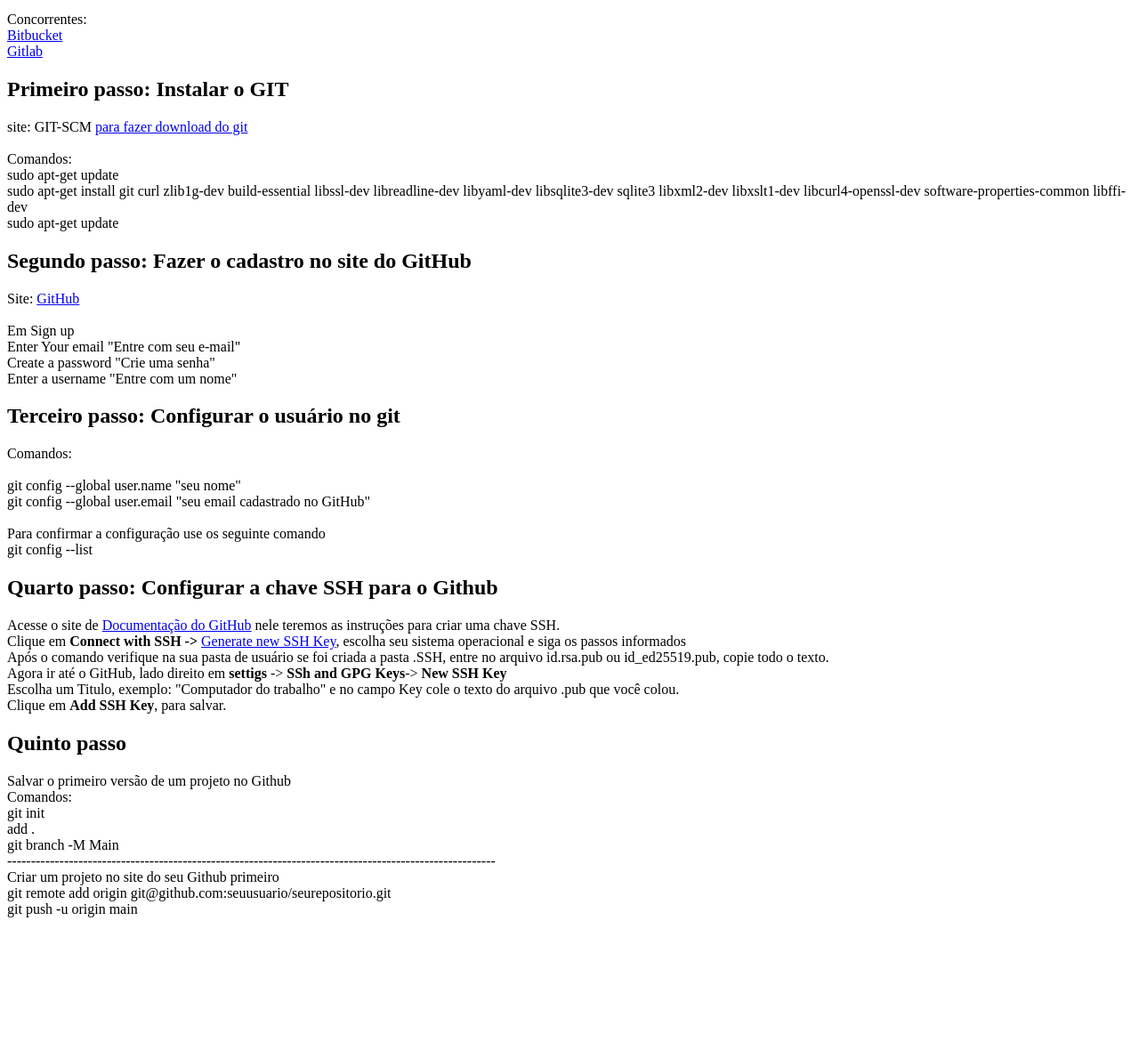
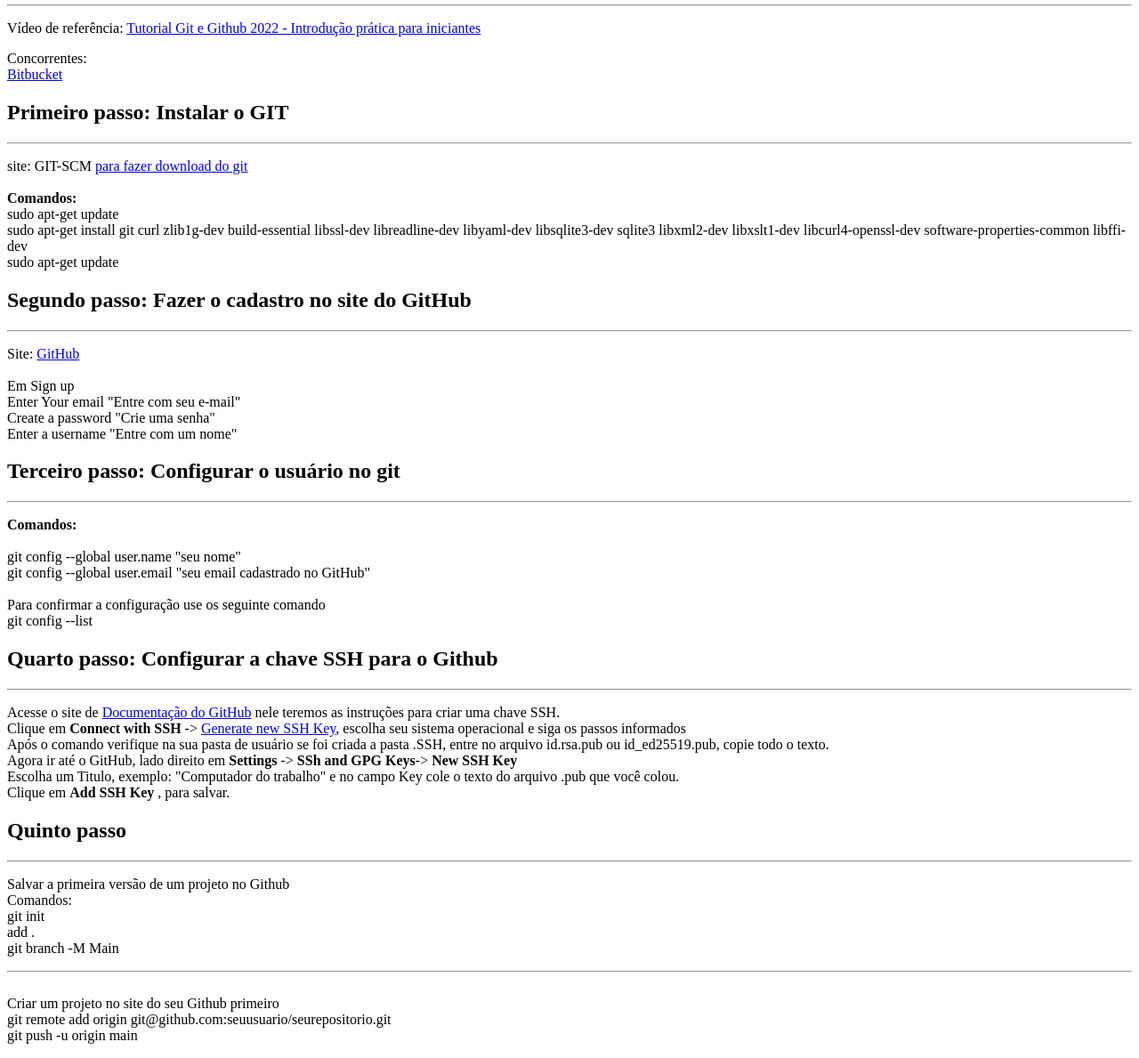
Before and after one commit to EduCamiloF/aulagithub, a plain HTML site: page index.html in a window 1280 px wide. Shown: the part 101-1290 px from the top of the page at 89% size. Before the commit the page ends 1148 px from the top, so only its background shows below. Drawn offline with Linux system fonts and the light colour scheme.

Commit message:
Melhorias

```diff
--- a/index.html
+++ b/index.html
@@ -6,26 +6,28 @@
     <meta http-equiv="X-UA-Compatible" content="IE=edge">
     <meta name="viewport" content="width=device-width, initial-scale=1.0">
     <title>Aula de GitHub</title>
+    <img src="download.png" alt="Logo GitHub">
 </head>
 
 <body>
     <h1>Instalação e uso do GitHub</h1>
+    <hr>
     <p>Vídeo de referência: <a href="https://www.youtube.com/watch?v=_hZf1teRFNg" target="_blank">Tutorial Git e Github 2022 - Introdução prática para iniciantes</a></p>
     <p>Concorrentes:
         <br><a href="http://bitbucket.org" target="_blank" rel="external">Bitbucket</a>
-        <br><a href="http://gitlab.com" target="_blank" rel="external">Gitlab</a>
     </p>
 
     <h2> Primeiro passo: Instalar o GIT</h2>
-
+<hr>
     <p>site: GIT-SCM <a href="https://git-scm.com" target="_blank" rel="external">para fazer download do git</a> <br>
-        <br> Comandos:
+        <br> <strong>Comandos:</strong>
         <br> sudo apt-get update
         <br> sudo apt-get install git curl zlib1g-dev build-essential libssl-dev libreadline-dev libyaml-dev
         libsqlite3-dev sqlite3 libxml2-dev libxslt1-dev libcurl4-openssl-dev software-properties-common libffi-dev
         <br> sudo apt-get update
     </p>
     <h2> Segundo passo: Fazer o cadastro no site do GitHub </h2>
+    <hr>
     <p>Site: <a href="https://github.com" target="_blank" rel="external">GitHub</a> <br>
         <br> Em Sign up
         <br> Enter Your email "Entre com seu e-mail"
@@ -33,29 +35,32 @@
         <br> Enter a username "Entre com um nome"
     </p>
     <h2>Terceiro passo: Configurar o usuário no git</h2>
-    <p> Comandos: <br>
+    <hr>
+    <p>  <strong>Comandos:</strong><br>
     <br> git config --global user.name "seu nome"
     <br> git config --global user.email "seu email cadastrado no GitHub"
     <br><br> Para confirmar a configuração use os seguinte comando
     <br> git config --list
 </p>
 <h2>Quarto passo: Configurar a chave SSH para o Github</h2>
+<hr>
 <p>
     Acesse o site de <a href="https://docs.github.com/pt/authentication" target="_blank" rel="external">Documentação do GitHub</a> nele teremos as instruções para criar uma chave SSH.
-    <br>Clique em <b>Connect with SSH -> </b> <a href="https://docs.github.com/pt/authentication/connecting-to-github-with-ssh/generating-a-new-ssh-key-and-adding-it-to-the-ssh-agent" target="_blank" rel="external">Generate new SSH Key</a>, escolha seu sistema operacional e siga os passos informados
+    <br>Clique em <strong> Connect with SSH </strong>-> <a href="https://docs.github.com/pt/authentication/connecting-to-github-with-ssh/generating-a-new-ssh-key-and-adding-it-to-the-ssh-agent" target="_blank" rel="external">Generate new SSH Key</a>, escolha seu sistema operacional e siga os passos informados
     <br>Após o comando verifique na sua pasta de usuário se foi criada a pasta .SSH, entre no arquivo id.rsa.pub ou id_ed25519.pub, copie todo o texto.
-    <br>Agora ir até o GitHub, lado direito em <b>settigs</b> -> <b>SSh and GPG Keys</b>-> <b>New SSH Key</b>
+    <br>Agora ir até o GitHub, lado direito em <strong> Settings</strong> -> <b>SSh and GPG Keys</b>-> <b>New SSH Key</b>
     <br> Escolha um Titulo, exemplo: "Computador do trabalho" e no campo Key cole o texto do arquivo .pub que você colou.
-    <br>Clique em <b>Add SSH Key</b>, para salvar.
+    <br>Clique em <strong> Add SSH Key </strong>, para salvar.
 </p>
 <h2>Quinto passo</h2>
+<hr>
 <p>
-    Salvar o primeiro versão de um projeto no Github
+    Salvar a primeira versão de um projeto no Github
     <br>Comandos:
     <br>git init
     <br>add .
     <br>git branch -M Main
-    <br>-------------------------------------------------------------------------------------------------------
+    <hr>
     <br> Criar um projeto no site do seu Github primeiro
 
     <br>git remote add origin git@github.com:seuusuario/seurepositorio.git
```
